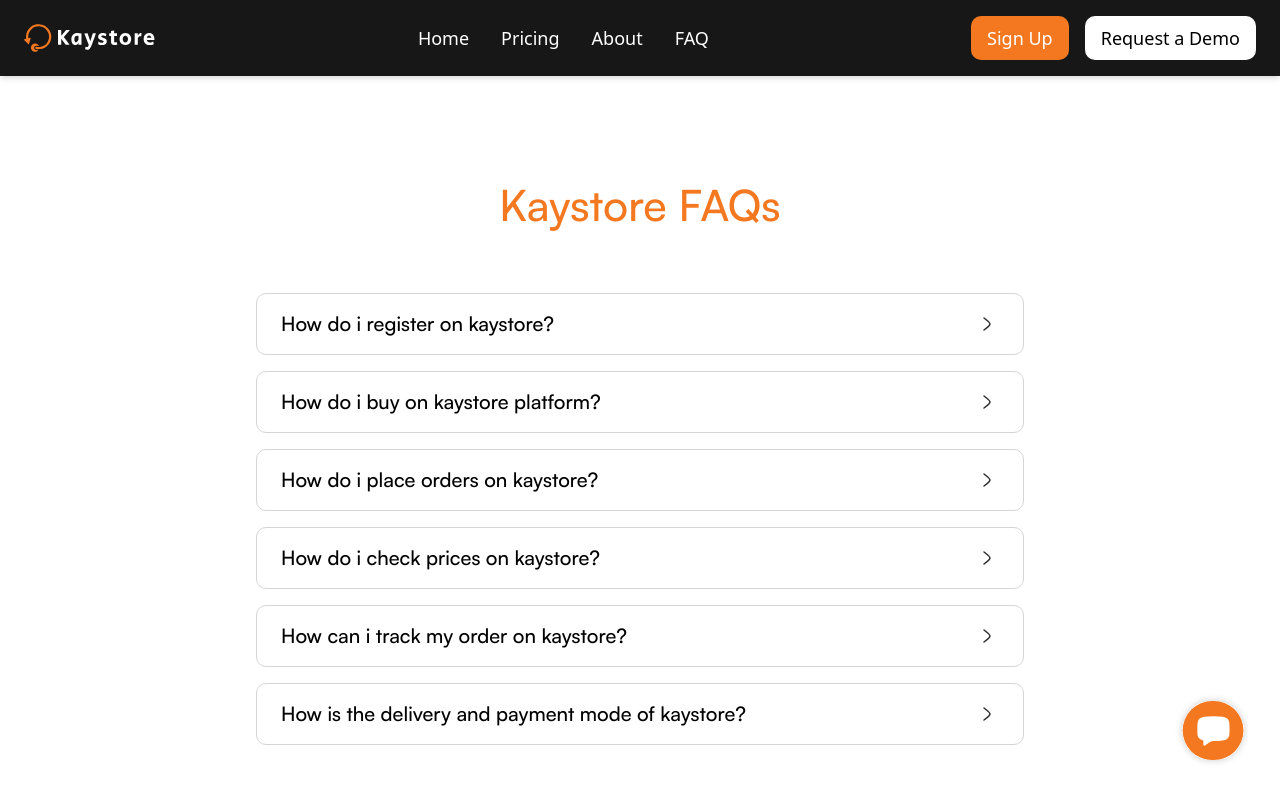
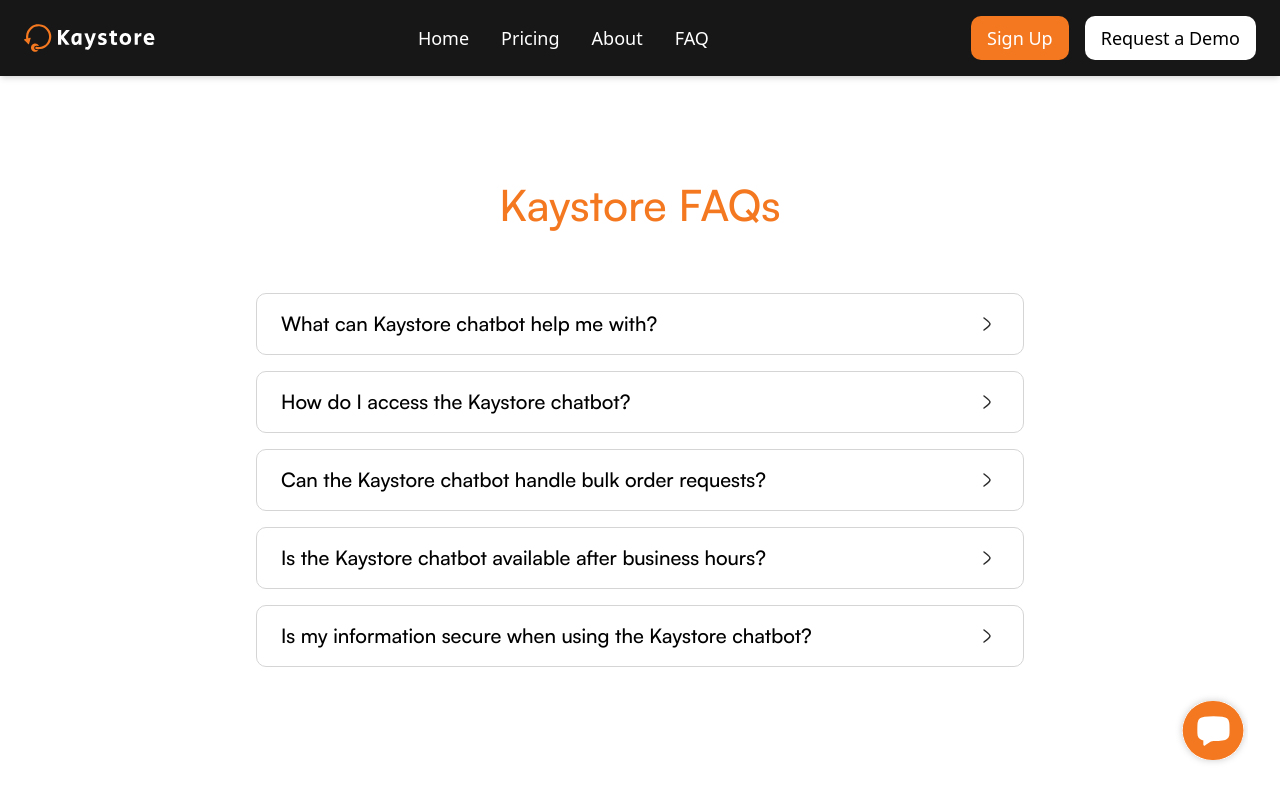
Before and after one commit to Princess-Jewel/kaystore, a React (Create React App) app: page /faq in a window 1280 px wide. Shown: the top 800 px of the page. Built offline with nearby package versions, Linux system fonts and the light colour scheme.

Commit message:
updated the faqs

```diff
--- a/src/components/Accordion.js
+++ b/src/components/Accordion.js
@@ -10,30 +10,26 @@ const FAQAccordion = () => {
 
   const faqs = [
     {
-      question: "How do i register on kaystore?",
-      answer: "Lorem ipsum dolor sit amet, consectetur adipiscing elit",
+      question: "What can Kaystore chatbot help me with?",
+      answer: "The Kaystore chatbot can assist with tasks like order tracking, editing your orders, and answering frequently asked questions about our services. It's designed to streamline your experience on our platform and provide instant support.",
     },
     {
-      question: "How do i buy on kaystore platform?",
+      question: "How do I access the Kaystore chatbot?",
       answer:
-        "Lorem ipsum dolor sit amet, consectetur adipiscing elit",
+        "You can access the Kaystore chatbot by clicking the chat icon located in the bottom-right corner of any page on our website. It's available 24/7 to assist you.",
     },
     {
-      question: "How do i place orders on kaystore?",
-      answer: "Lorem ipsum dolor sit amet, consectetur adipiscing elit",
+      question: "Can the Kaystore chatbot handle bulk order requests?",
+      answer: "Yes, the Kaystore chatbot can guide you through the bulk order process. Simply type 'bulk order' and it will ask for details like product categories, quantities, and delivery preferences. It can also connect you with a sales representative if needed.",
     },
     {
-      question: "How do i check prices on kaystore?",
-      answer: "Lorem ipsum dolor sit amet, consectetur adipiscing elit",
+      question: " Is the Kaystore chatbot available after business hours?",
+      answer: "Absolutely! Our Kaystore chatbot operates 24/7. While it can handle most inquiries at any time, if a question requires human intervention, it will forward your request to our support team, who will respond during business hours.",
     },
     {
-      question: "How can i track my order on kaystore?",
-      answer: "Lorem ipsum dolor sit amet, consectetur adipiscing elit",
-    },
-    {
-      question: "How is the delivery and payment mode of kaystore?",
-      answer: "Lorem ipsum dolor sit amet, consectetur adipiscing elit",
-    },
+      question: "Is my information secure when using the Kaystore chatbot?",
+      answer: "Yes, your privacy and data security are our top priorities. The Kaystore chatbot is integrated with secure systems and adheres to strict data protection standards to ensure your information is safe.",
+    }
   ];
 
   return (
```
